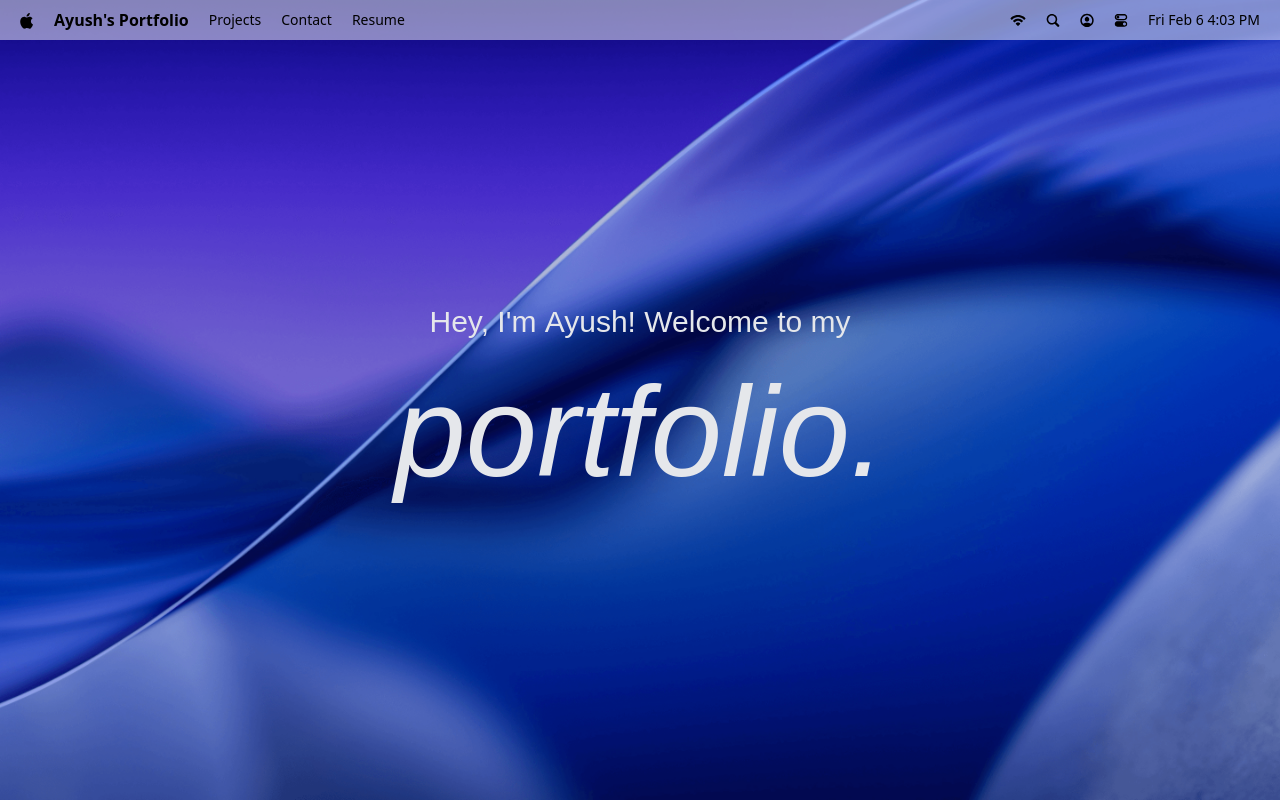
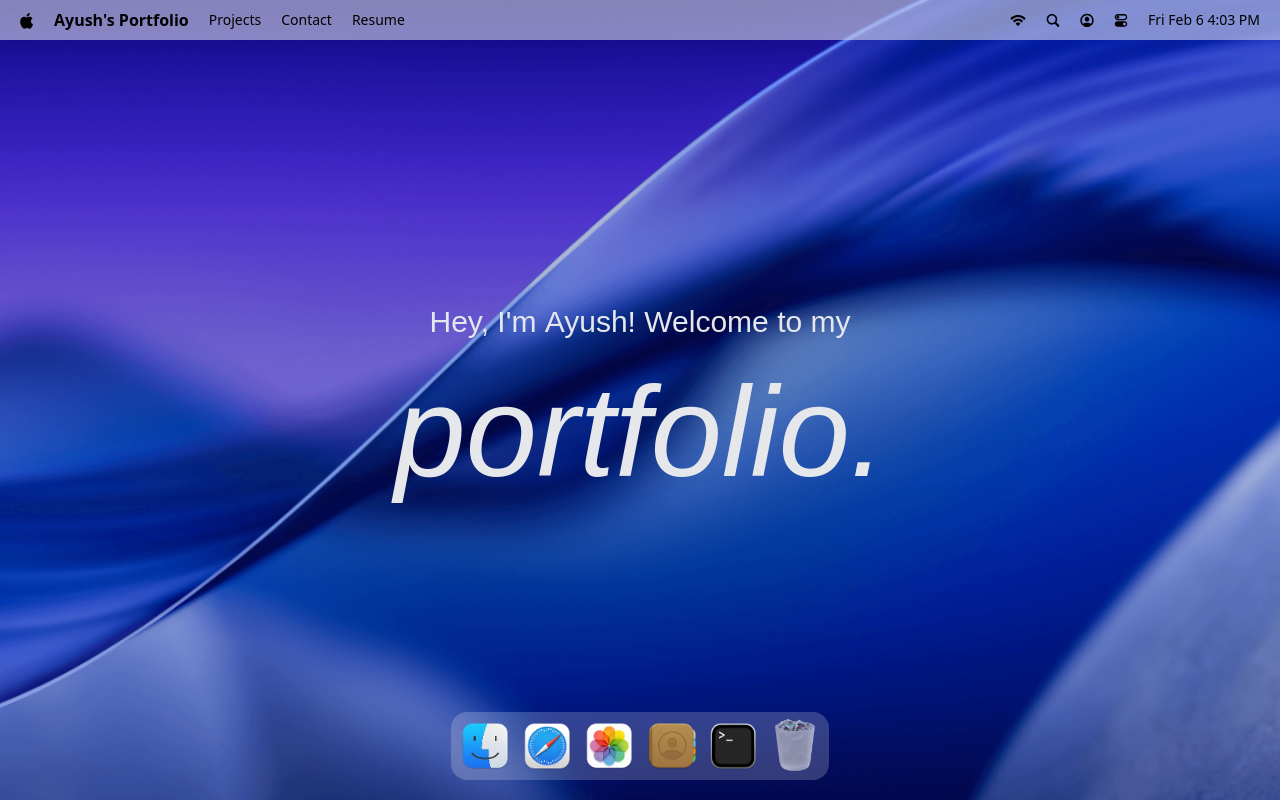
Before and after one commit to TROGER-VU/portfolio, a React (Vite) app: page / in a window 1280 px wide. Built offline with nearby package versions, Linux system fonts and the light colour scheme; a web font is replaced by a local one.

Commit message:
implement dock presentation

```diff
--- a/package.json
+++ b/package.json
@@ -17,6 +17,7 @@
     "lucide-react": "^0.563.0",
     "react": "^19.2.0",
     "react-dom": "^19.2.0",
+    "react-tooltip": "^5.30.0",
     "tailwindcss": "^4.1.18"
   },
   "devDependencies": {
--- a/src/App.jsx
+++ b/src/App.jsx
@@ -1,10 +1,11 @@
-import { Navbar, Welcome } from "#components"
+import { Dock, Navbar, Welcome } from "#components"
 
 const App = () => {
   return (
     <main>
       <Navbar/>
       <Welcome/>
+      <Dock/>
     </main>
   )
 }
--- /dev/null
+++ b/src/components/Dock.jsx
@@ -0,0 +1,85 @@
+import { dockApps } from '#constants';
+import { useGSAP } from '@gsap/react';
+import gsap from 'gsap';
+import { useRef } from 'react'
+
+import { Tooltip } from 'react-tooltip';
+
+const Dock = () => {
+    const dockRef = useRef(null);
+
+    useGSAP(() =>{
+        const dock = dockRef.current;
+        if(!dock) return;
+
+        const icons = dock.querySelectorAll(".dock-icon");
+
+        const animateIcons = (mouseX) => {
+            const { left } = dock.getBoundingClientRect();
+
+            icons.forEach((icon) => {
+                const { left: iconsLeft, width } = icon.getBoundingClientRect();
+                const center = iconsLeft - left + width/2;
+                const distance = Math.abs(mouseX-center);
+                const intensity = Math.exp(-(distance**2.5)/20000);
+
+                gsap.to(icon, {
+                    scale: 1+0.25*intensity,
+                    y: -15*intensity,
+                    duration: 0.2,
+                    ease: 'power1.out',
+                })
+            })
+        }
+
+        const handleMouseMove = (e) => {
+            const { left } = dock.getBoundingClientRect();
+
+            animateIcons(e.clientX-left);
+        };
+
+        const resetIcons = () => icons.forEach((icon) => gsap.to(icon, {
+            scale: 1, y: 0, duration: 0.3, ease: "power1.out"
+        }))
+
+        dock.addEventListener('mousemove', handleMouseMove);
+        dock.addEventListener('mouseleave', resetIcons);
+
+        return () => {
+            dock.removeEventListener("mousemove", handleMouseMove);
+            dock.removeEventListener("mouseleave", resetIcons);
+        }
+    }, [])
+
+
+    const toggleApp = (app) => {
+        //TODO Implement Open Window Logic
+    };
+
+
+  return (
+    <section id='dock'>
+        <div ref={dockRef} className='dock-container'>
+            {dockApps.map(({ id, name, icon, canOpen }) => (
+                <div key={id} className='relative flex justify-center'>
+                    <button
+                    type='button'
+                    className='dock-icon'
+                    aria-label={name}
+                    data-tooltip-id="dock-tooltip"
+                    data-tooltip-content={name}
+                    data-tooltip-delay-show={150}
+                    disabled={!canOpen}
+                    onClick={() => toggleApp({id, canOpen})}
+                    >
+                        <img src={`/images/${icon}`} alt={name} loading='lazy' className={canOpen ? "" : "opacity-60"}/>
+                    </button>
+                </div>
+            ))}
+            <Tooltip id='dock-tooltip' place='top' className='tooltip'/>
+        </div>
+    </section>
+  )
+}
+
+export default Dock
--- a/src/components/index.js
+++ b/src/components/index.js
@@ -1,4 +1,5 @@
 import Navbar from "./Navbar";
 import Welcome from "./Welcome";
+import Dock from "./Dock";
 
-export {Navbar, Welcome};
+export {Navbar, Welcome, Dock};
```
Also changed, not shown: 1 other file (tests, documents, lock files or other folders).
